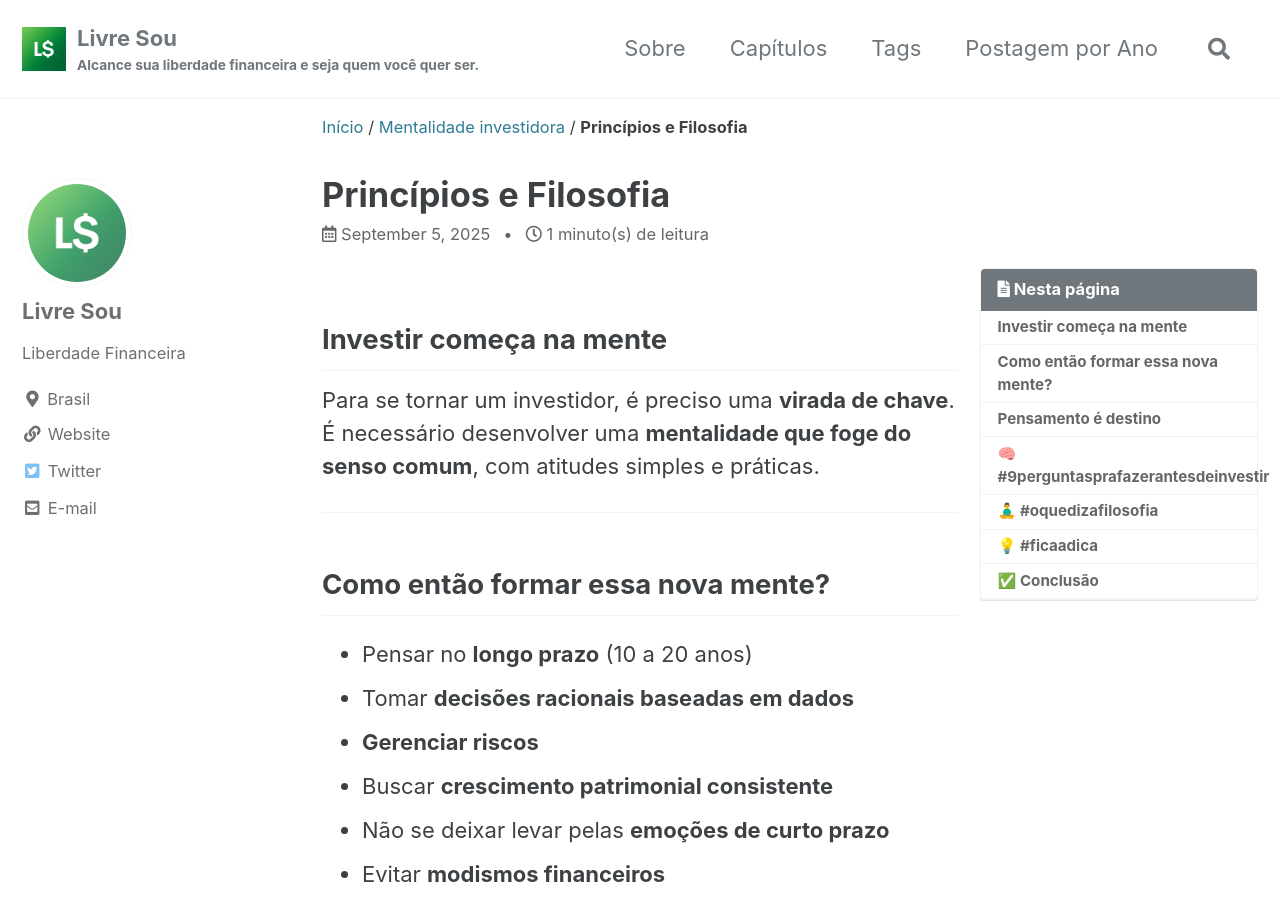
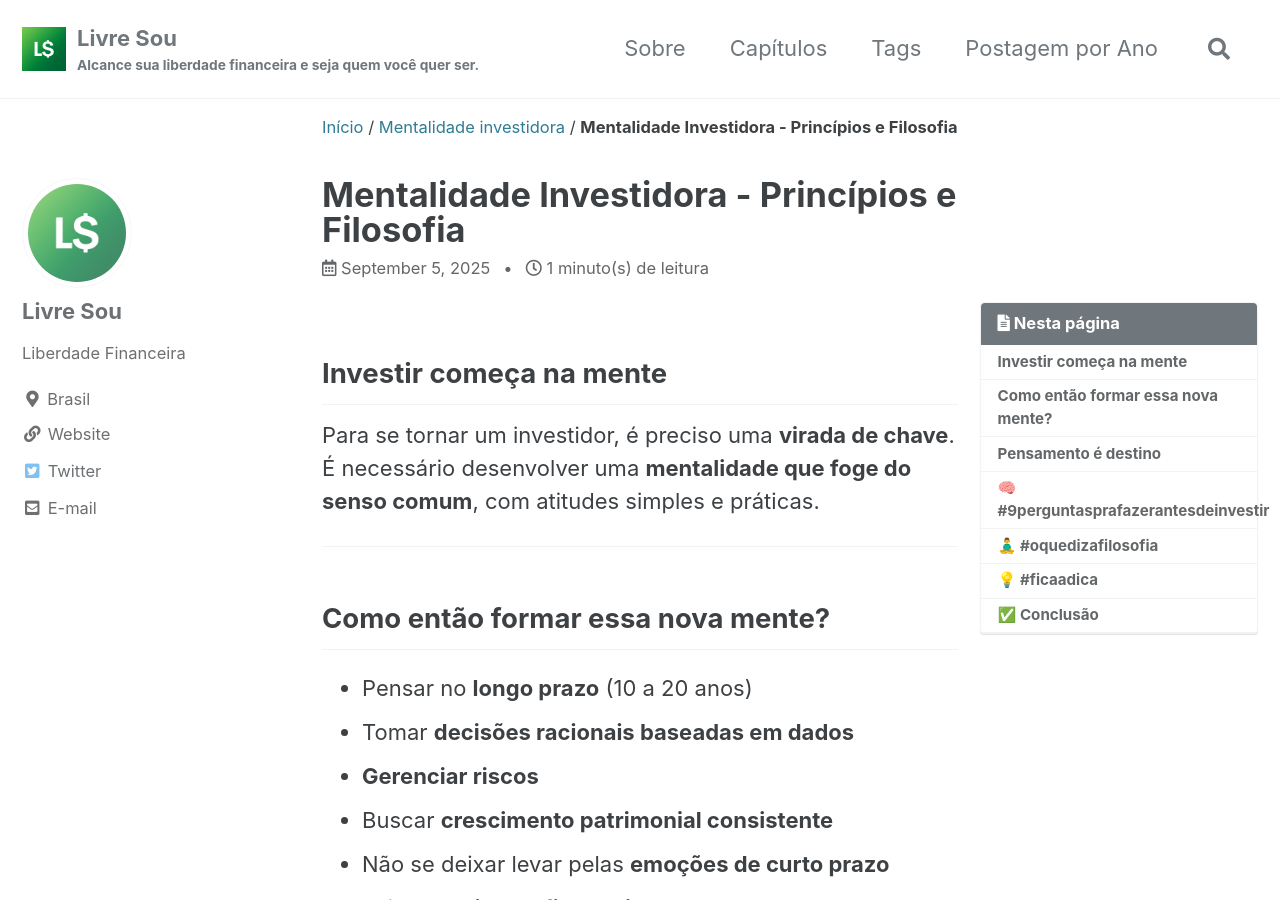
Before and after one commit to BieAnimaton/livresou, a Jekyll site: the page built from _posts/2025-09-05-mentalidade-investidora-principios-e-filosofia.md, in a window 1280 px wide and 900 px high. Built offline with Jekyll 4.4.1, drawn with Linux system fonts in a browser that asks for light colours; cached includes are drawn as plain includes; comment, search, counter and statistics services are not loaded; some of the changed text lies outside the part shown.

Commit message:
updating

```diff
--- a/_posts/2025-09-05-principios-e-filosofia.md
+++ b/_posts/2025-09-05-mentalidade-investidora-principios-e-filosofia.md
@@ -1,9 +1,9 @@
 ---
-title: "Princípios e Filosofia"
+title: "Mentalidade Investidora - Princípios e Filosofia"
 categories:
   - Mentalidade Investidora
 tags:
-  - Princípios e Filosofia
+  - Mentalidade Investidora - Princípios e Filosofia
 image:
   feature: /assets/images/mentalidade-investidora.webp
   thumb: /assets/images/mentalidade-investidora.webp
```
Also changed, not shown: _posts/2025-09-03-mentalidade-investidora-gestao-de-carteira.md (renamed from _posts/2025-09-03-gestao-de-carteira.md, +2 -2 lines), _posts/2025-09-04-mentalidade-investidora-o-que-pensam-investidores-de-sucesso.md (renamed from _posts/2025-09-04-o-que-pensam-investidores-de-sucesso.md, +2 -2 lines).
